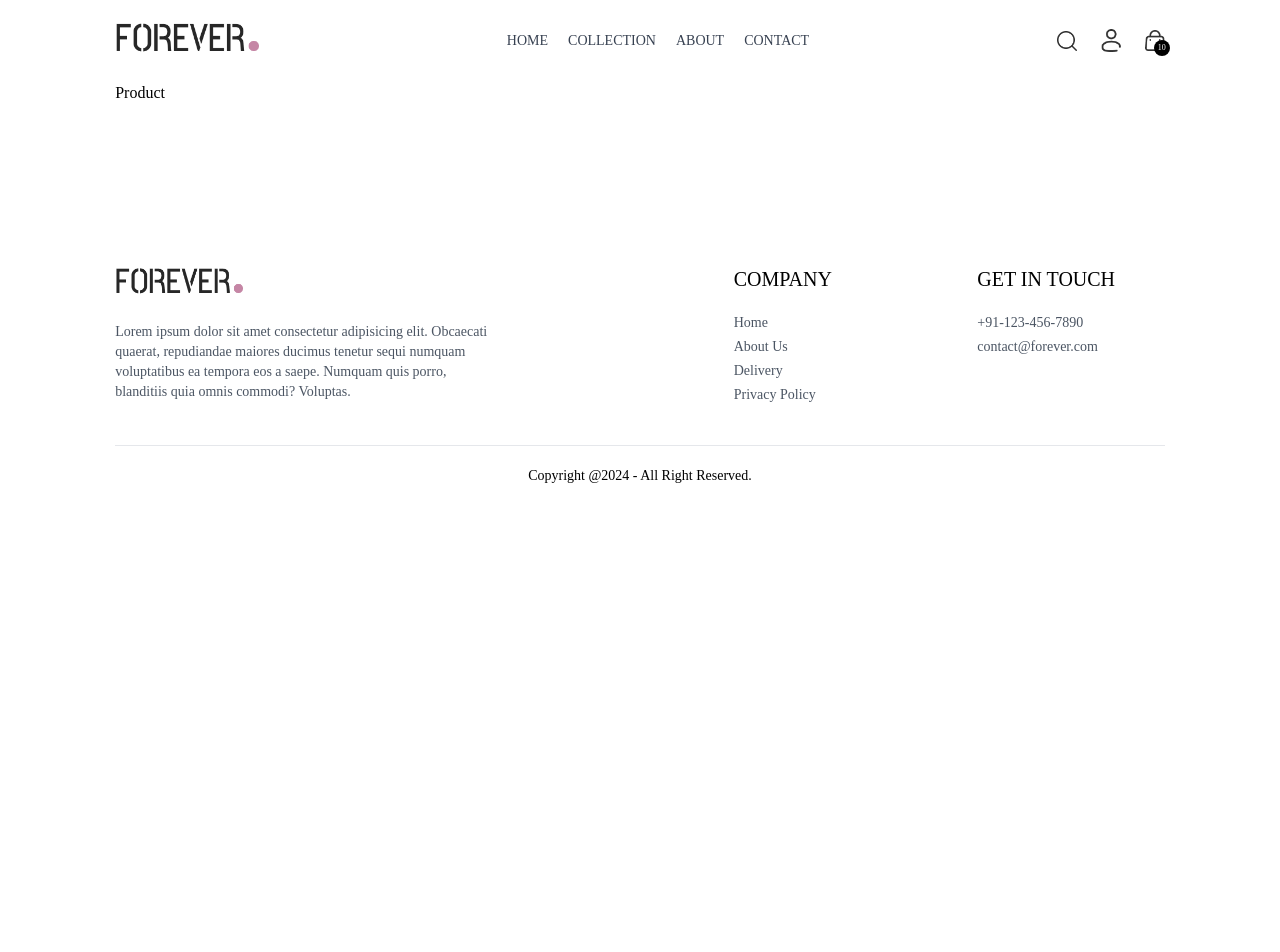
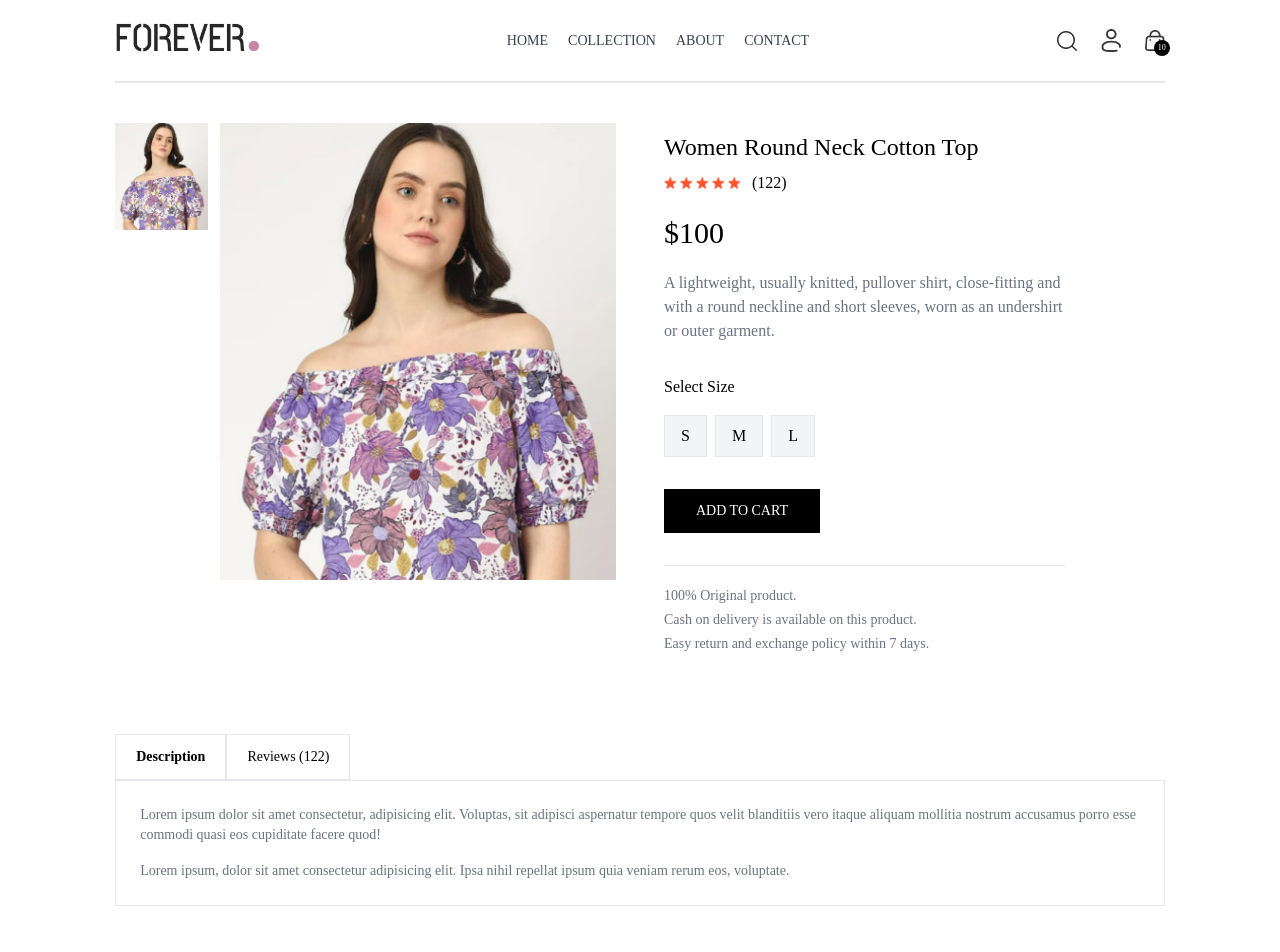
Before and after one commit to AkramExp/forever-ecommerce, a React (Vite) app in the folder frontend/: page /products/aaaaa in a window 1280 px wide. Shown: the top 952 px of the page. Before the commit the page ends 800 px from the top, so only its background shows below. Built offline with nearby package versions, Linux system fonts and the light colour scheme.

Commit message:
completed product page

```diff
--- a/frontend/src/pages/Product.jsx
+++ b/frontend/src/pages/Product.jsx
@@ -1,14 +1,119 @@
-import React, { useContext, useState } from "react";
+import React, { useContext, useEffect, useState } from "react";
 import { ShopContext } from "../context/ShopContext";
 import { useParams } from "react-router-dom";
+import { assets } from "../assets/assets";
+import RelatedProducts from "../components/RelatedProducts";
 
 const Product = () => {
   const { productId } = useParams();
-  const { products } = useContext(ShopContext);
+  const { products, currency } = useContext(ShopContext);
   const [productData, setProductData] = useState(null);
+  const [image, setImage] = useState(null);
+  const [size, setSize] = useState("");
 
-  const fetchProductData = async () => {};
-  return <div>Product</div>;
+  const fetchProductData = async () => {
+    products.map((item) => {
+      if (productId === item._id) {
+        setProductData(item);
+        setImage(item.image[0]);
+        return;
+      }
+    });
+  };
+
+  useEffect(() => {
+    fetchProductData();
+  }, []);
+
+  return productData ? (
+    <div className="border-t-2 pt-10 transition-opacity ease-in duration-500 opacity-100">
+      <div className="flex gap-12 flex-col sm:flex-row">
+        <div className="flex-1 flex-col-reverse flex gap-3 sm:flex-row">
+          <div className="flex sm:flex-col overflow-x-auto sm:overflow-y-auto justify-between sm:justify-normal w-full sm:w-[18.7%]">
+            {productData.image.map((item, index) => (
+              <img
+                src={item}
+                key={index}
+                alt=""
+                className="w-[24%] sm:w-full sm:mb-3 flex-shrink-0 cursor-pointer"
+                onClick={() => setImage(item)}
+              />
+            ))}
+          </div>
+          <div className="w-full sm:w-[80%]">
+            <img src={image} alt="" className="w-full h-auto" />
+          </div>
+        </div>
+        <div className="flex-1">
+          <h1 className="font-medium text-2xl mt-2">{productData.name}</h1>
+          <div className="flex items-center gap-1 mt-2">
+            <img src={assets.star_icon} alt="" className="w-3" />
+            <img src={assets.star_icon} alt="" className="w-3" />
+            <img src={assets.star_icon} alt="" className="w-3" />
+            <img src={assets.star_icon} alt="" className="w-3" />
+            <img src={assets.star_icon} alt="" className="w-3" />
+            <p className="pl-2">(122)</p>
+          </div>
+          <p className="mt-5 text-3xl font-medium">
+            {currency}
+            {productData.price}
+          </p>
+          <p className="mt-5 text-gray-500 md:w-4/5">
+            {productData.description}
+          </p>
+          <div className="flex flex-col gap-4 my-8">
+            <p>Select Size</p>
+            <div className="flex gap-2">
+              {productData.sizes.map((item, index) => (
+                <button
+                  onClick={() => setSize(item)}
+                  className={`border py-2 px-4 bg-gray-100 ${
+                    size === item ? "border-orange-500" : ""
+                  }`}
+                  key={index}
+                >
+                  {item}
+                </button>
+              ))}
+            </div>
+          </div>
+          <button className="bg-black text-white px-8 py-3 text-sm active:bg-gray-700">
+            ADD TO CART
+          </button>
+          <hr className="mt-8 w-4/5" />
+          <div className="text-sm text-gray-500 mt-5 flex flex-col gap-1">
+            <p>100% Original product.</p>
+            <p>Cash on delivery is available on this product.</p>
+            <p>Easy return and exchange policy within 7 days.</p>
+          </div>
+        </div>
+      </div>
+      <div className="mt-20">
+        <div className="flex">
+          <b className="border px-5 py-3 text-sm">Description</b>
+          <p className="border px-5 py-3 text-sm">Reviews (122)</p>
+        </div>
+        <div className="flex flex-col gap-4 border px-6 py-6 text-sm text-gray-500">
+          <p>
+            Lorem ipsum dolor sit amet consectetur, adipisicing elit. Voluptas,
+            sit adipisci aspernatur tempore quos velit blanditiis vero itaque
+            aliquam mollitia nostrum accusamus porro esse commodi quasi eos
+            cupiditate facere quod!
+          </p>
+          <p>
+            Lorem ipsum, dolor sit amet consectetur adipisicing elit. Ipsa nihil
+            repellat ipsum quia veniam rerum eos, voluptate.
+          </p>
+        </div>
+      </div>
+      <RelatedProducts
+        category={productData.category}
+        subCategory={productData.subCategory}
+      />
+    </div>
+  ) : (
+    <div className="opacity-0"></div>
+  );
 };
 
 export default Product;
```
